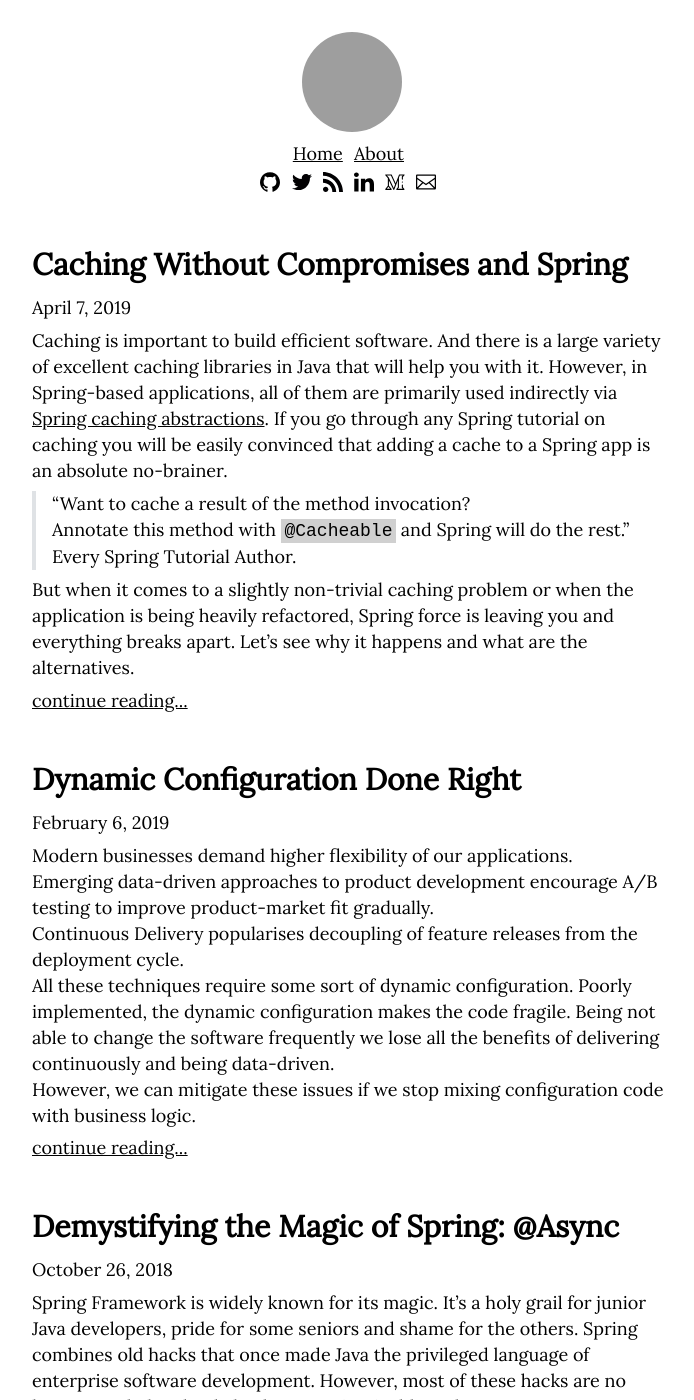
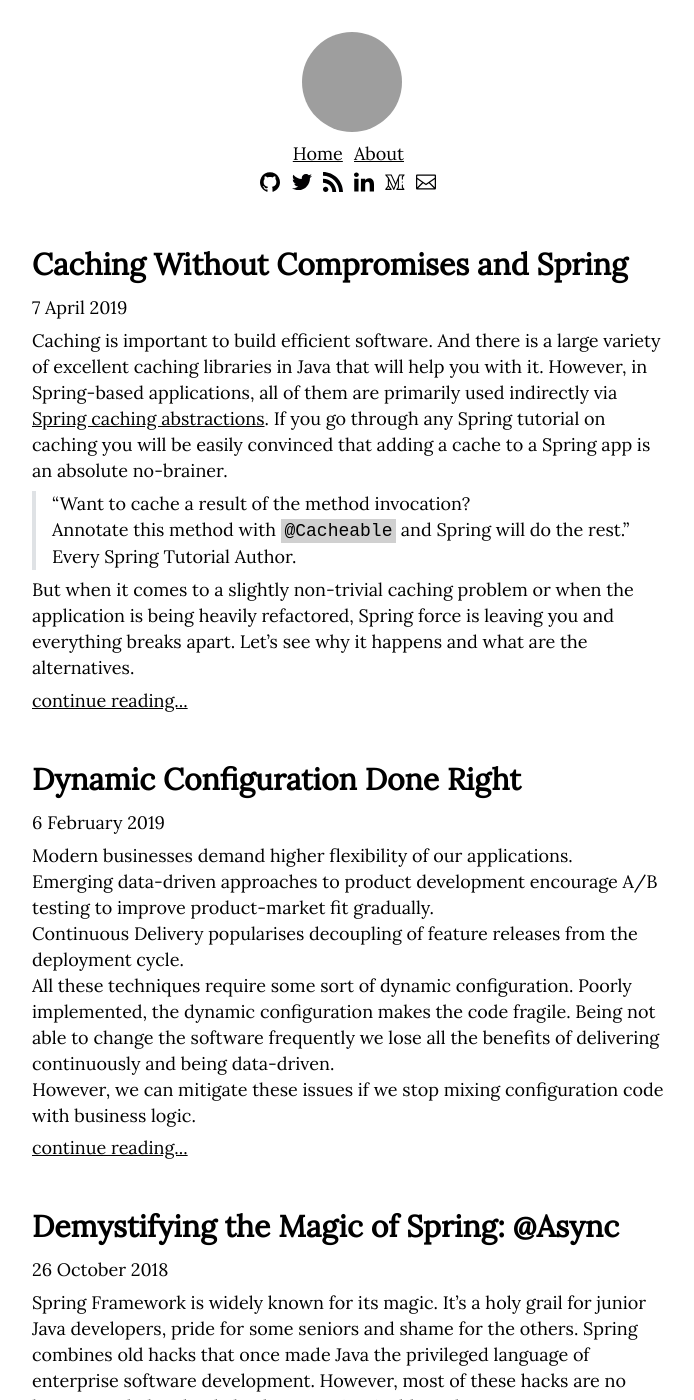
Before and after one commit to IlyaZinkovich/ilyazinkovich.github.io, a Jekyll site: the page built from index.html, in a window 1280 px wide and 1400 px high, cut to the strip 0-1400 px from the top of the window. Shown: the whole strip, without its empty margins (288-982 px from the left). Built offline with Jekyll 4.4.1, drawn with Linux system fonts in a browser that asks for light colours; the list of posts is cut into pages by our own code; some of the changed text lies outside the part shown; grey boxes are pictures that could not be loaded.

Commit message:
Changed date format on the main page

```diff
--- a/index.html
+++ b/index.html
@@ -10,7 +10,7 @@ keywords:
 {% for post in paginator.posts %}
   <article>
     <h1><a href="{{ post.url | prepend: site.baseurl }}"><span>{{ post.title }}</span></a></h1>
-    <p>{{ post.date | date: "%B %-d, %Y" }}</p>
+    <p>{{ post.date | date: "%-d %B %Y" }}</p>
     {{ post.excerpt }}
     <a class="link" href="{{ post.url | prepend: site.baseurl }}">continue reading...</a>
   </article>
```
